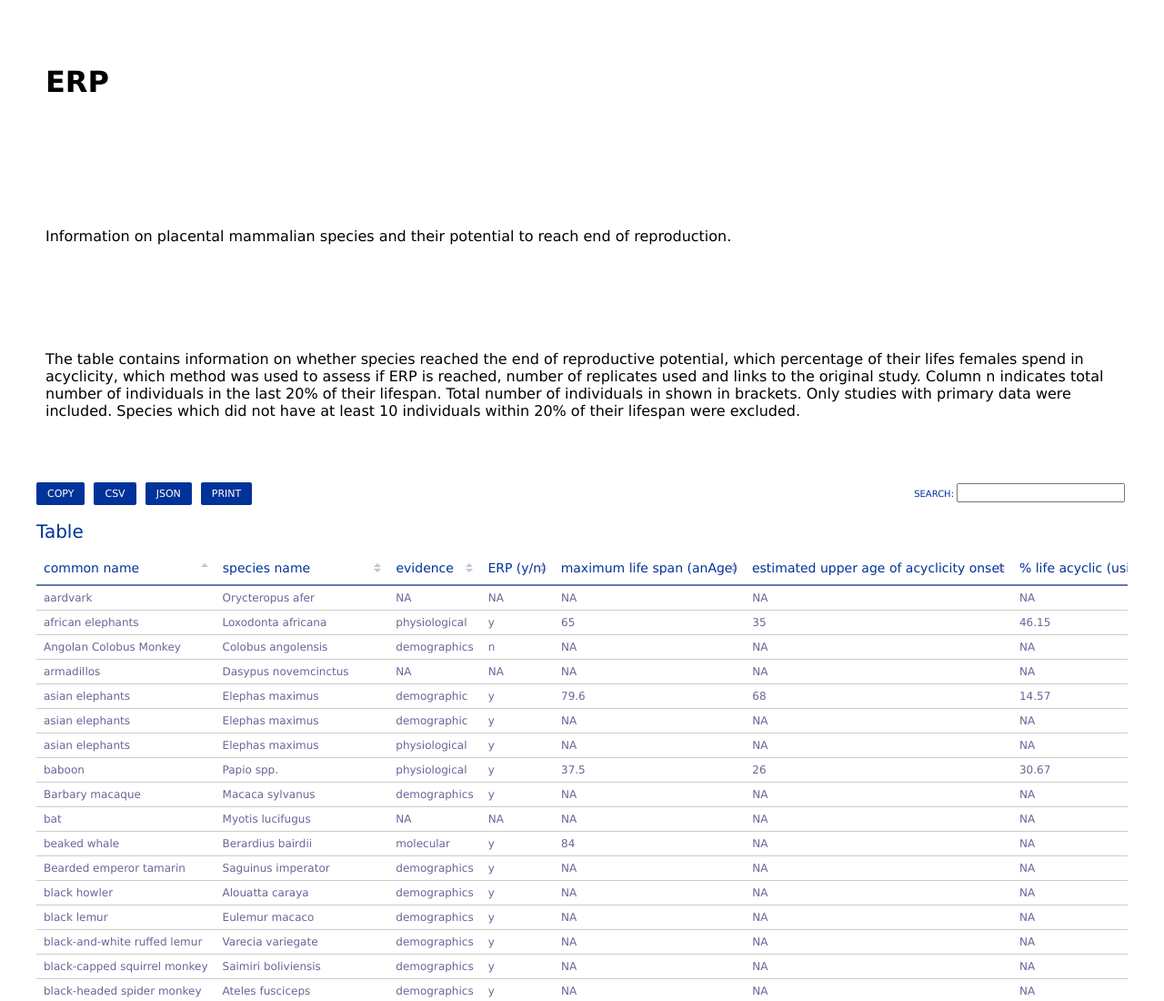
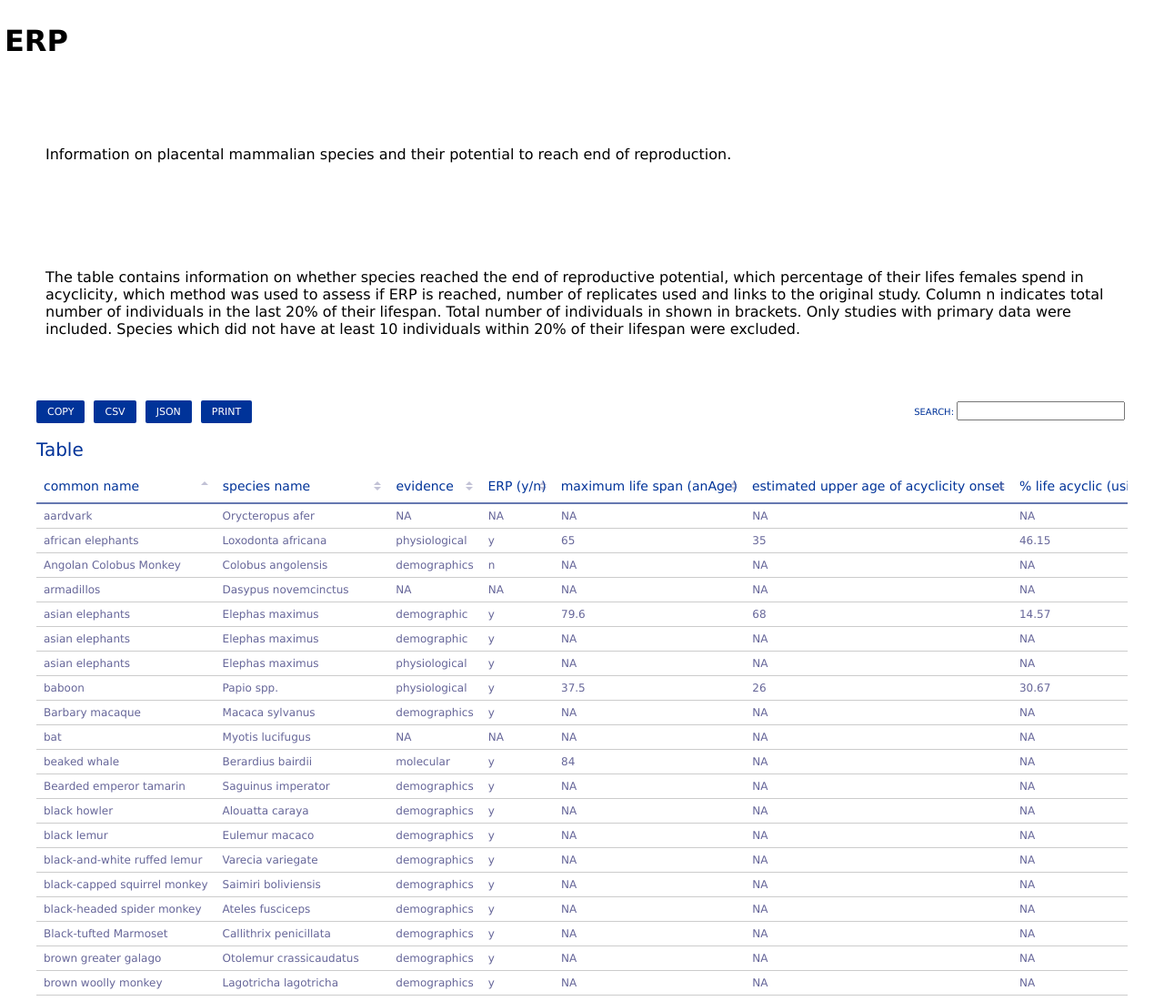
Before and after one commit to goncalves-lab/ERP, a plain HTML site: page index.html in a window 1280 px wide. Shown: the top 1100 px of the page at 91% size. Drawn offline with Linux system fonts and the light colour scheme.

Commit message:
Update index.html

```diff
--- a/index.html
+++ b/index.html
@@ -4,7 +4,7 @@
 	<title>ERP</title>
 </head>
 <body>
-	<h1 style="padding:50px">ERP</h1>
+	<h1 style="padding:5px">ERP</h1>
 	<p style="padding:50px"><br>Information on placental mammalian species and their potential to reach end of reproduction.</br></p>
 	<p style="padding:50px;">The table contains information on whether species reached the end of reproductive potential, which percentage of their lifes females spend in acyclicity, which method was used to assess if ERP is reached, number of replicates used and links to the original study. Column n indicates total number of individuals in the last 20% of their lifespan. Total number of individuals in shown in brackets. Only studies with primary data were included. Species which did not have at least 10 individuals within 20% of their lifespan were excluded.</p>
 	<table id="table">
```
